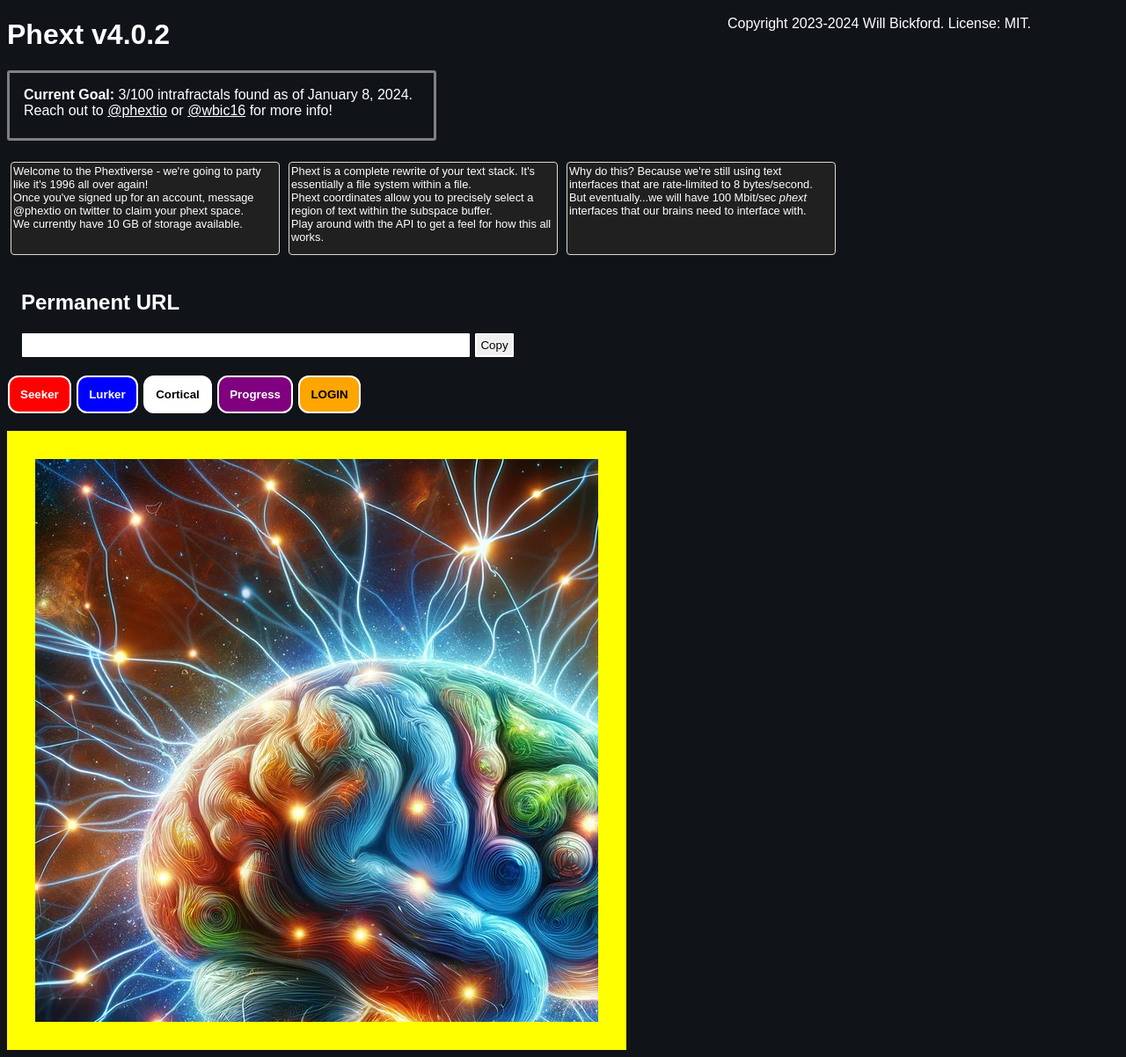
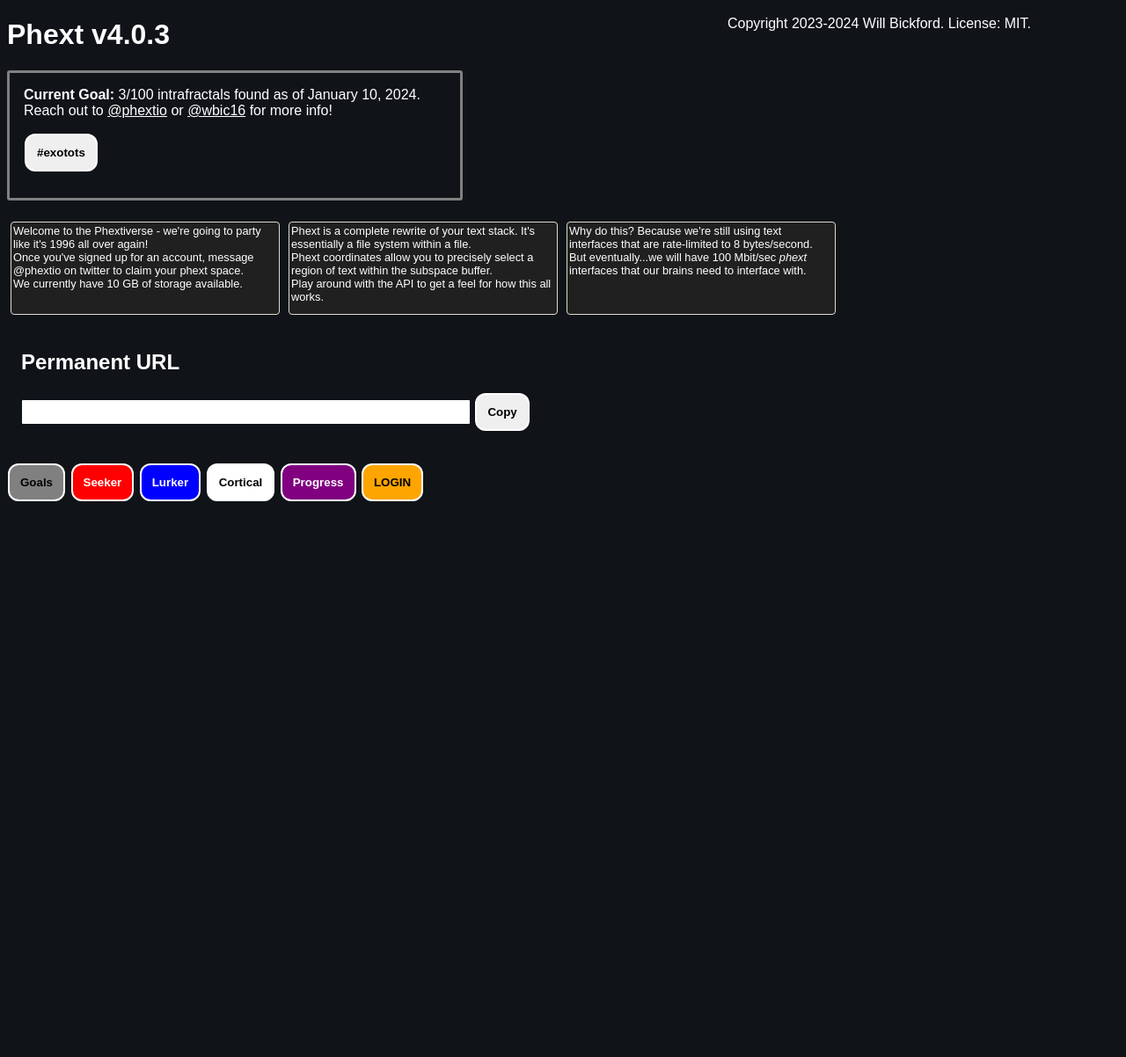
Before and after one commit to wbic16/phextio, a PHP site: page / in a window 1280 px wide. Shown: the whole page at 88% size. After the commit the page ends 570 px from the top, so only its background shows below. Run offline with PHP 8.4, Linux system fonts and the light colour scheme.

Commit message:
V4.0.3 - Exo Tots!

```diff
--- a/api.php
+++ b/api.php
@@ -128,7 +128,8 @@ $known_seeds = array(
   'plan' => 'FFCD27C0444',
   '0x440x46' => '81124211D679D1E',
   'solutions' => 'twitter',
-  'image-to-text' => 'lookup'
+  'image-to-text' => 'lookup',
+  'exotots' => 'chappy'
 );
 
 $authenticated = false;
--- a/homepage.css
+++ b/homepage.css
@@ -56,6 +56,10 @@ th {
 #targetCoordinates {
   font-size: 1.6em;
 }
+#greyPill {
+  background: grey;
+  color: black;
+}
 #redPill {
   background: red;
   color: white;
@@ -76,7 +80,7 @@ th {
   background: orange;
   color: black;
 }
-#redPill, #bluePill, #whitePill, #purplePill, #orangePill {
+.pill {
   font-weight: bold;
   border-radius: 12px;
   padding: 12px;
@@ -109,6 +113,7 @@ th {
   height: 640px;
   background: url(v3.4-launch.webp) top left no-repeat;
   z-index: 2;
+  display: none;
 }
 #linkArea {
   padding: 16px;
@@ -160,8 +165,8 @@ th {
 #goal {
   border: 3px solid grey;
   border-radius: 3px;
-  width: 450px;
-  height: 42px;
+  width: 480px;
+  height: 110px;
   padding: 16px;
   margin-bottom: 20px;
 }
@@ -169,3 +174,9 @@ th {
 #goal a:visited {
   font-size: 1em;
 }
+#goal ul {
+  padding: 10px;
+}
+#goal li {
+  margin-bottom: 4px;
+}
--- a/index.html
+++ b/index.html
@@ -2,24 +2,37 @@
 <html>
 <head>
 <title>phext.io - open-source knowledge</title>
-<link rel="stylesheet" href="phext.css?rev=4" />
-<link rel="stylesheet" href="homepage.css?rev=5" />
+<link rel="stylesheet" href="phext.css?rev=4.0.3" />
+<link rel="stylesheet" href="homepage.css?rev=4.0.3" />
 
 <script type="text/javascript" src="qrcode.js"></script>
-<script type="text/javascript" src="phext.ts?rev=4.0.1"></script>
+<script type="text/javascript" src="phext.ts?rev=4.0.3"></script>
 </head>
 <body onload="startup();">
 
 <div id="root">
-<h1>Phext v4.0.2</h1>
+<h1>Phext v4.0.3</h1>
 
 <div id="goal">
 <strong>Current Goal:</strong>
-3/100 intrafractals found as of January 8, 2024.
+3/100 intrafractals found as of January 10, 2024.
 <br />Reach out to <a href="https://twitter.com/phextio">@phextio</a> or
 <a href="https://twitter.com/wbic16">@wbic16</a> for more info!
+
+<p>
+<input type="button" class="pill" value="#exotots" onclick="window.open('exotots.html');" />
+</p>
+  <!-- pending
+<ul id="upcoming">
+  <li>0% - <a href="https://twitter.com/aaron_stormerr/status/1742596896475185504">image-to-text</a></li>
+  <li>0% - <a href="https://twitter.com/phextio/status/1742082458462359857">community notes cross-refs</a></li>
+  <li>0% - <a href="https://twitter.com/bitcloud/status/1742773042588401834">prospecting rewards</a></li>
+  <li>0% - <a href="https://twitter.com/bznotes/status/1742673114591568096">plagiarism bot</a></li>
+</ul>
+   -->
 </div>
 
+<div id="nodes">
   <div class="node">
     Welcome to the Phextiverse - we're going to party like it's 1996 all over again!
     <br />Once you've signed up for an account, message @phextio on twitter to claim your phext space.
@@ -34,10 +47,11 @@
     Why do this? Because we're still using text interfaces that are rate-limited to 8 bytes/second.
     <br />But eventually...we will have 100 Mbit/sec <em>phext</em> interfaces that our brains need to interface with.
   </div>
+</div>
 
 <div id="linkArea"><h2>Permanent URL</h2>
 <input type="text" id="linkerText" name="linkerText" value="" size="60" />
-<input type="button" id="copy" name="copy" value="Copy" onclick="copyUrl();" />
+<input type="button" class="pill" id="copy" name="copy" value="Copy" onclick="copyUrl();" />
 <span id="linkerStatus"></span>
 </div>
 
@@ -46,11 +60,12 @@
 
 <div id="phext">
 
-<input id="redPill" type="button" onclick="redpill(false);" value="Seeker" />
-<input id="bluePill" type="button" onclick="bluepill();" value="Lurker" />
-<input id="whitePill" type="button" onclick="whitepill();" value="Cortical" />
-<input id="purplePill" type="button" onclick="window.open('progress.html');" value="Progress" />
-<input id="orangePill" type="button" onclick="window.open('login.php');" value="LOGIN" />
+<input id="greyPill" class="pill" type="button" onclick="greypill();" value="Goals" />
+<input id="redPill" class="pill" type="button" onclick="redpill(false);" value="Seeker" />
+<input id="bluePill" class="pill" type="button" onclick="bluepill();" value="Lurker" />
+<input id="whitePill" class="pill" type="button" onclick="whitepill();" value="Cortical" />
+<input id="purplePill" class="pill" type="button" onclick="window.open('progress.html');" value="Progress" />
+<input id="orangePill" class="pill" type="button" onclick="window.open('login.php');" value="LOGIN" />
 
 <table class="coordinatePlate" id="coordinatePlate">
   <tr>
--- a/phext.ts
+++ b/phext.ts
@@ -77,6 +77,8 @@ function defaultCoordinates() {
   return coordinates;
 }
 
+var gl = false;
+var ns = false;
 var ta = false;
 var cs = false;
 var ls = false;
@@ -106,6 +108,8 @@ var phextCoordinate = "1.1.1/1.1.1/1.1.1";
 
 // -----------------------------------------------------------------------------------------------------------
 function loadVars() {
+  if (!gl) { gl = dgid("goal"); }
+  if (!ns) { ns = dgid("nodes"); }
   if (!ta) { ta = dgid("scroll"); }
   if (!cs) { cs = dgid("coords"); }
   if (!ls) { ls = dgid("subspace"); }
@@ -397,12 +401,28 @@ function getPhextUrl(x, y, z) {
   return qurl;
 }
 
+// @fn greypill
+function greypill() {
+  gl.style.display = 'block';
+  ns.style.display = 'block';
+  wr.style.display = 'none';
+  ta.style.display = 'none';
+  cp.style.display = 'none';
+  ha.style.display = 'none';
+  sa.style.display = 'none';
+  qrui.style.display = 'block';
+  qrl.style.display = 'none';
+  qt.style.display = 'none';
+}
+
 // -----------------------------------------------------------------------------------------------------------
 // @fn redpill
 // -----------------------------------------------------------------------------------------------------------
 function redpill(store) {
   phextMode = 'r';
   st.innerHTML = "Follow the <a class='small' href='white-rabbit.html'>White Rabbit</a>.";
+  gl.style.display = 'none';
+  ns.style.display = 'none';
   wr.style.display = 'block';
   ta.style.display = 'block';
   cp.style.display = 'block';
@@ -446,6 +466,8 @@ function saveContent() {
 // -----------------------------------------------------------------------------------------------------------
 function bluepill() {
   phextMode = 'b';
+  gl.style.display = 'none';
+  ns.style.display = 'none';
   wr.style.display = 'none';
   ta.style.display = 'none';
   cp.style.display = 'none';
```
Also changed, not shown: exotots.html (added, +47 -0 lines), exotots.jpg (added), 1 other file. Lines whose indentation alone changed are shown as unchanged.
